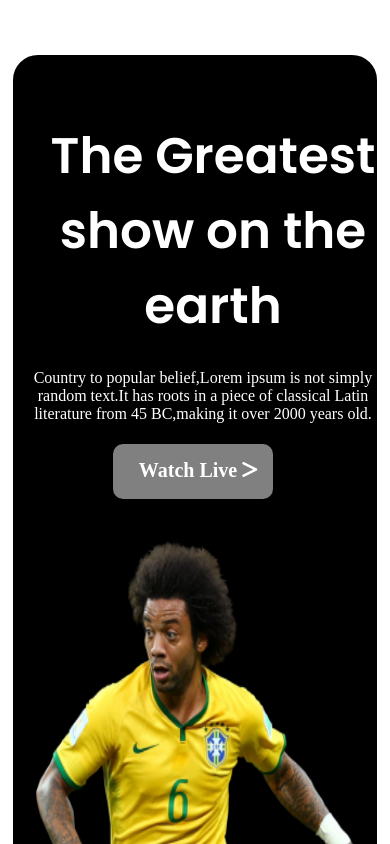
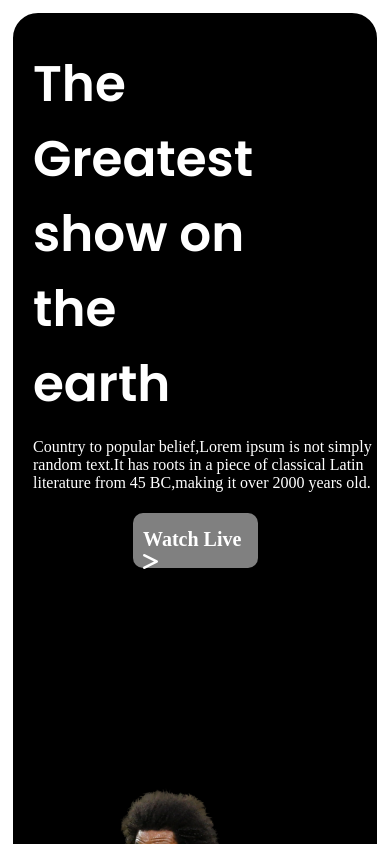
Before and after one commit to arpitasaha12/worldcup22, a plain HTML site: page index.html in a window 390 px wide. Shown: the top 844 px of the page. Drawn offline with Linux system fonts and the light colour scheme.

Commit message:
updaates

```diff
--- a/index.html
+++ b/index.html
@@ -29,8 +29,8 @@
                 </h3>
             </div>
         </div>
-        <div>
-            <img class="image" src="world-cup-main/assets/Banner Image.png" alt="">
+        <div class="image">
+            <img src="world-cup-main/assets/Banner Image.png" alt="">
         </div>
     </div>
 
--- a/style.css
+++ b/style.css
@@ -1,5 +1,7 @@
 .container {
     display: flex;
+    justify-content: space-between;
+    align-items: center;
     width: 80%;
     height: 500px;
     border: 5px solid rgb(255, 255, 255);
@@ -9,8 +11,11 @@
     border-radius: 30px;
     margin-left: 150px;
     margin-top: 50px;
+}
 
-
+.text {
+    width: 50%;
+    margin-left: 20px;
 }
 
 .view {
@@ -18,10 +23,11 @@
 }
 
 .image {
-    size: 350px;
-    height: 480px;
-    padding-top: 20px;
+
+    height: 580px;
+    padding-top: 200px;
     padding-right: 100px;
+    width: 400px;
 
 }
 
@@ -64,19 +70,13 @@
 .thumbnail {
     font-size: 50px;
     font-family: 'Poppins', sans-serif;
-    padding-left: 100px;
-    padding-top: 30px;
-    width: 50%;
+    margin-bottom: 0;
 }
 
 
 
 
-#para {
-    padding-left: 100px;
-    width: 50%;
-    margin-top: -8px;
-}
+
 
 /* left side box */
 .sidebox {
@@ -212,37 +212,20 @@
 
 /* media quereis....
 mobile screem...... */
-@media only screen and (max-width:688px) {
+@media only screen and (max-width:668px) {
     .container {
-        margin-top: 5px 5px 0 0;
+        margin-top: 5px;
         margin-left: 0%;
         display: grid;
-        grid-template-columns: (1, 1fr);
+        grid-template-columns: repeat(1, 1fr);
         height: auto;
         width: auto;
-        text-align: center;
-
-
-    }
-
-    .view {
-        display: none;
-    }
-
-    .thumbnail {
-        display: flex;
-        justify-content: center;
-        width: 400px;
-        padding-left: 0%;
 
 
     }
 
 
-    #para {
-        padding-left: 0%;
-        width: 380px;
-    }
+
 
     .sideboxfull {
         padding-left: 5%;
@@ -253,6 +236,11 @@ mobile screem...... */
         margin-left: 20px;
 
 
+    }
+
+    #para {
+        padding-left: 0%;
+        width: 380px;
     }
 
     .image {
```
